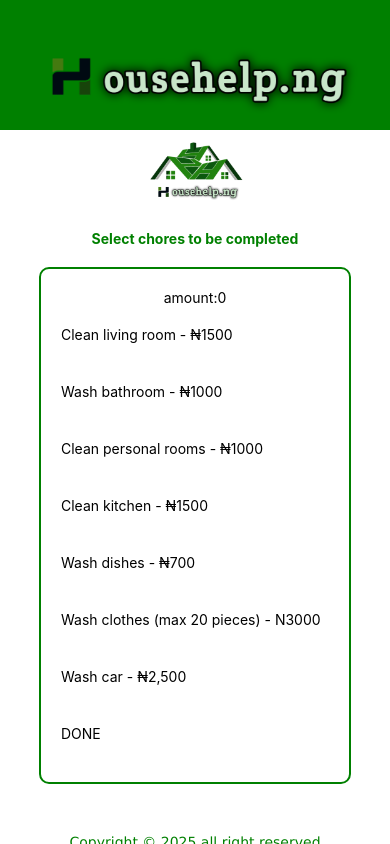
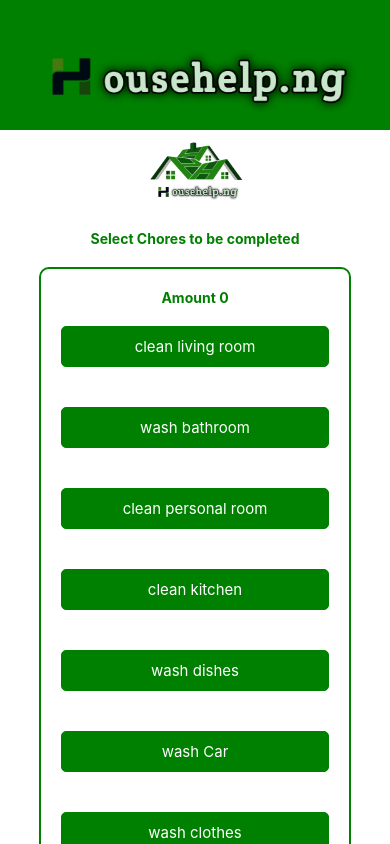
Before and after one commit to zadan7/Househelp.app, a React Native app: screen /selectchores in a window 390 px wide. Built offline with nearby package versions, Linux system fonts and the light colour scheme.

Commit message:
updated the partime chore buttons

```diff
--- a/pages/Home.js
+++ b/pages/Home.js
@@ -8,7 +8,7 @@
 
 function Home({ navigation }) {
   useEffect(()=>{
-    navigation.navigate("partime")
+    navigation.navigate("selectchores")
   },[])
   return (
     <ScrollView >
--- a/pages/request_type/partime/selectChores.js
+++ b/pages/request_type/partime/selectChores.js
@@ -3,15 +3,14 @@
 import { Header } from '../../../component/Header';
 import { Footer } from '../../../component/Footer';
 import { useState } from 'react';
+import { useEffect } from 'react';
 
 function SelectChores({ navigation }) {
-  // State to track which buttons are selected and total price
+
+let selectedbuttons =[]
   const [selectedButtons, setSelectedButtons] = useState([]);
-  const [selectedChores, setSelectedChores] = useState([]);
-  const [totalPrice, setTotalPrice] = useState(0);
-  const pricePerChore = 1000; // Price for each chore
+  const[totalcost, settotalcost]=useState(0);
 
-  // Style for active and inactive buttons
   const activeButtonStyle = {
     backgroundColor: 'white',
     color: 'green',
@@ -20,8 +19,8 @@
     fontSize: 15,
     textAlign: 'center',
     borderRadius: 5,
-    borderColor: 'green',
-    borderWidth: 1,
+    borderColor:"green",
+    borderWidth:1,
   };
 
   const inactiveButtonStyle = {
@@ -35,86 +34,253 @@
     borderWidth: 1,
     borderColor: 'green',
   };
+  const [Buttons, setbuttons]=useState({
+    btn1:{
+      id:1,
+      chore:"clean living room",
+      style:inactiveButtonStyle,
+      price:800
+    },
+    btn2:{
+      id:2,
+      chore:"wash bathroom",
+      style:inactiveButtonStyle,
+      price:800,
+    },
+    btn3:{
+      id:3,
+      chore:"clean personal room",
+      style:inactiveButtonStyle,
+      price:700,
+    }
+    ,
+    btn4:{
+      id:4,
 
-  // Function to check which button is clicked and toggle styles
-  function toggleButton(buttonIndex, selectedChore,stp) {
-    console.log(buttonIndex,selectedChore,stp)
-    if (selectedButtons.includes(buttonIndex)) {
-      // Remove the button from the selected array and subtract its price
-      setSelectedButtons(prevState => prevState.filter(index => index !== buttonIndex));
-      setSelectedChores(prevState => prevState.filter(chore => chore !== selectedChore));
-      setTotalPrice(prevPrice => prevPrice - pricePerChore);
-    } else {
-      // Add the button to the selected array and add its price
-      setSelectedButtons(prevState => [...prevState, buttonIndex]);
-      setSelectedChores(prevState => [...prevState, selectedChore]);
-      setTotalPrice(prevPrice => prevPrice + pricePerChore);
+      chore:"clean kitchen",
+      style:inactiveButtonStyle,
+      price:800,
+    }
+    ,
+    btn5:{
+      id:5,
+      chore:"wash dishes",
+      style:inactiveButtonStyle,
+      price:1000,
+    },
+    btn6:{
+      id:6,
+      chore:"wash Car",
+      style:inactiveButtonStyle,
+      price:2000,
+    },
+    btn7:{
+      id:7,
+      chore:"wash clothes",
+      style:inactiveButtonStyle,
+      price:3000,
     }
   }
+)
 
-  // Function to handle when DONE is clicked
-  function handleDone() {
-    // Display the total price in an alert
-    Alert.alert('Total Price', `The total cost of selected chores is ₦${totalPrice}`);
+function toggleButton(btn,id,color) {
+  console.log(btn,"this is the button you clicked")
+var totalprice=totalcost;
+
+
+  switch (id){
+    case 1:{
+      if (Buttons.btn1.style.color=="white"){
+        selectedbuttons.push(btn.chore)
+        setbuttons({...Buttons,btn1:{style:activeButtonStyle,price:btn.price,chore:"clean living room"}})
+        // console.log(btn,btn.style)
+        totalprice=totalprice+btn.price
+        settotalcost(totalprice)
+        console.log(totalprice)
+
+
+
+      }else if (color=="green"){
+        selectedbuttons.pop(btn.chore)
+
+        setbuttons({...Buttons,btn1:{style:inactiveButtonStyle,price:btn.price,chore:"clean living room"}})
+        console.log(btn)
+        console.log(totalprice)
+        totalprice=totalprice-btn.price
+        settotalcost(totalprice)
+
+      }
+      break;
+    }
+    case 2:{
+      if (Buttons.btn2.style.color=="white"){
+        selectedbuttons.push(btn)
+
+        setbuttons({...Buttons,btn2:{id:2,style:activeButtonStyle,price:btn.price,chore:"wash bathroom"}})
+        console.log(btn,btn.style)
+        totalprice=totalprice+Buttons.btn2.price
+        settotalcost(totalprice)
+
+
+      }else if (color=="green"){
+        selectedbuttons.pop(btn)
+
+
+        setbuttons({...Buttons,btn2:{style:inactiveButtonStyle,price:btn.price,chore:"wash bathroom"}})
+        console.log(btn,btn.style)
+        totalprice=totalprice-Buttons.btn2.price
+        settotalcost(totalprice)
+
+      }
+        break;
+    }
+    case 3:{
+      if (Buttons.btn3.style.color=="white"){
+        setbuttons({...Buttons,btn3:{id:2,style:activeButtonStyle,price:btn.price,chore:"clean personal room"}})
+        console.log(btn,btn.style)
+        totalprice=totalprice+btn.price
+        settotalcost(totalprice)
+
+
+      }else if (color=="green"){
+        setbuttons({...Buttons,btn3:{style:inactiveButtonStyle,price:btn.price,chore:"clean personal room"}})
+        console.log(btn,btn.style)
+        totalprice=totalprice-btn.price
+        settotalcost(totalprice)
+
+      }
+      break
+    }
+    case 4:{
+      if (Buttons.btn4.style.color=="white"){
+        setbuttons({...Buttons,btn4:{id:2,style:activeButtonStyle,price:btn.price,chore:"clean kitchen"}})
+        console.log(btn,btn.style)
+        totalprice=totalprice+btn.price
+        settotalcost(totalprice)
+
+
+      }else if (color=="green"){
+        setbuttons({...Buttons,btn4:{style:inactiveButtonStyle,price:btn.price,chore:"clean kitchen"}})
+        console.log(btn,btn.style)
+        totalprice=totalprice-btn.price
+        settotalcost(totalprice)
+
+      }
+      break;
+    }
+    case 5:{
+      if (Buttons.btn5.style.color=="white"){
+        setbuttons({...Buttons,btn5:{id:2,style:activeButtonStyle,price:800,chore:"wash dishes"}})
+        console.log(btn,btn.style)
+        totalprice=totalprice+btn.price
+        settotalcost(totalprice)
+
+
+      }else if (color=="green"){
+        setbuttons({...Buttons,btn5:{style:inactiveButtonStyle,price:800,chore:btn.chore}})
+        console.log(btn,btn.style)
+        totalprice=totalprice-btn.price
+        settotalcost(totalprice)
+
+      }
+      break;
+    }
+    case 6:{
+      if (Buttons.btn6.style.color=="white"){
+        setbuttons({...Buttons,btn6:{id:2,style:activeButtonStyle,price:btn.price,chore:"wash car"}})
+        console.log(btn,btn.style)
+        totalprice=totalprice+btn.price
+        settotalcost(totalprice)
+
+
+      }else if (color=="green"){
+        setbuttons({...Buttons,btn6:{style:inactiveButtonStyle,price:btn.price,chore:btn.chore}})
+        console.log(btn,btn.style)
+        totalprice=totalprice-btn.price
+        settotalcost(totalprice)
+
+      }
+      break
+    }
+    case 7:{
+      if (Buttons.btn7.style.color=="white"){
+        setbuttons({...Buttons,btn7:{id:2,style:activeButtonStyle,price:btn.price,chore:btn.chore}})
+        console.log(btn,btn.style)
+        totalprice=totalprice+btn.price
+        settotalcost(totalprice)
+
+
+      }else if (color=="green"){
+        setbuttons({...Buttons,btn7:{style:inactiveButtonStyle,price:btn.price,chore:btn.chore}})
+        console.log(btn,btn.style)
+        totalprice=totalprice-btn.price
+        settotalcost(totalprice)
+
+      }
+      break
+    }
+    console.log(selectedbuttons)
   }
+  console.log(selectedbuttons)
+
+
+
+}
+
+
+
+
+useEffect(()=>{
+
+console.log(Buttons)
+},[])
+
+
 
   return (
     <ScrollView>
       <View style={styles.container}>
         <Header navigation={navigation} />
 
-        <Text style={{ color: 'green', fontWeight: 'bold' }}>Select chores to be completed</Text>
+      <Text style={{color:"green",fontWeight:"bold"}}>Select Chores to be completed</Text>
 
         <View style={styles.buttonContainer}>
-          <Text>amount:{totalPrice}</Text>
-          <Pressable style={styles.Pressable} onPress={() => toggleButton(1, 'cleanlivingroom',1500)}>
-            <Text >
-              Clean living room - ₦1500
-            </Text>
+          <Text  style={{color:"green",fontWeight:"bold"}}>Amount {totalcost}</Text>
+          <Pressable style={styles.Pressable}
+           onPress={() => toggleButton(Buttons.btn1,1,Buttons.btn1.style.color)}>
+            <Text style={Buttons.btn1.style}>{Buttons.btn1.chore}</Text>
           </Pressable>
 
-          <Pressable style={styles.Pressable} onPress={() => toggleButton(2, 'washbathroom')}>
-            <Text >
-              Wash bathroom - ₦1000
-            </Text>
+          <Pressable style={styles.Pressable} onPress={() =>{toggleButton(Buttons.btn2,2,Buttons.btn2.style.color,Buttons.btn2)}}>
+            <Text style={Buttons.btn2.style}>{Buttons.btn2.chore}</Text>
           </Pressable>
 
-          <Pressable style={styles.Pressable} onPress={() => toggleButton(3, 'cleanrooms')}>
-            <Text >
-              Clean personal rooms - ₦1000
-            </Text>
+          <Pressable style={styles.Pressable} onPress={() => {toggleButton(Buttons.btn3,3,Buttons.btn3.style.color)}}>
+            <Text style={Buttons.btn3.style}>{Buttons.btn3.chore}</Text>
           </Pressable>
 
-          <Pressable style={styles.Pressable} onPress={() => toggleButton(4, 'cleankitchen')}>
-            <Text >
-              Clean kitchen - ₦1500
-            </Text>
+          <Pressable style={styles.Pressable} onPress={() => {toggleButton(Buttons.btn4,4,Buttons.btn4.style.color)}}>
+            <Text style={Buttons.btn4.style}>{Buttons.btn4.chore}</Text>
           </Pressable>
 
-          <Pressable style={styles.Pressable} onPress={() => toggleButton(5, 'washdishes')}>
-            <Text >
-              Wash dishes - ₦700
-            </Text>
+          <Pressable style={styles.Pressable} onPress={() => {toggleButton(Buttons.btn5,5,Buttons.btn5.style.color)}}>
+            <Text style={Buttons.btn5.style}>{Buttons.btn5.chore}</Text>
           </Pressable>
 
-          <Pressable style={styles.Pressable} onPress={() => toggleButton(6, 'washclothes')}>
-            <Text >
-              Wash clothes (max 20 pieces) - N3000
-            </Text>
+          <Pressable style={styles.Pressable} onPress={() => {toggleButton(Buttons.btn6,6,Buttons.btn6.style.color)}}>
+            <Text style={Buttons.btn6.style}>{Buttons.btn6.chore}</Text>
           </Pressable>
 
-          <Pressable style={styles.Pressable} onPress={() => toggleButton(7, 'washcar')}>
-            <Text >
-              Wash car - ₦2,500
-            </Text>
+
+          <Pressable style={styles.Pressable} onPress={() => {toggleButton(Buttons.btn7,7,Buttons.btn7.style.color)}}>
+            <Text style={Buttons.btn7.style}>{Buttons.btn7.chore}</Text>
           </Pressable>
 
-          {/* DONE Button */}
-          <Pressable style={styles.Pressable} onPress={()=>{handleDone}}>
-            <Text >
-              DONE
-            </Text>
+          <Pressable style={styles.Pressable} onPress={() => {console.log("done",totalcost,)}}>
+            <Text style={activeButtonStyle}>Done</Text>
           </Pressable>
+
+
         </View>
 
         <Footer />
@@ -122,6 +288,7 @@
     </ScrollView>
   );
 }
+
 
 const styles = StyleSheet.create({
   container: {
@@ -139,13 +306,22 @@
     borderColor: 'green',
     borderRadius: 10,
     padding: 20,
+    // backgroundColor:"green"
   },
   Pressable: {
     marginBottom: 20,
     marginTop: 20,
     width: '100%',
     borderRadius: 20,
+    backgroundColor:"green",
+    color:"white",
+    padding:"10",
   },
+  btntext:{
+    color:"white",
+
+  }
 });
 
+
 export { SelectChores };
```
